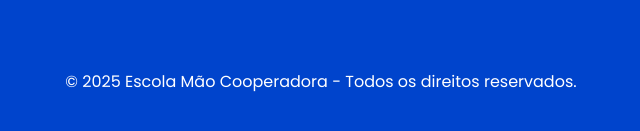
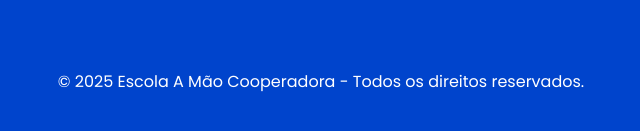
Before and after one commit to hainrichgr/escolamc, a plain HTML site: page index.html in a window 1280 px wide. Shown: the part 2713-2844 px from the top of the page, 319-959 px from the left. Drawn offline with Linux system fonts and the light colour scheme.

Commit message:
descrição da alteração

```diff
--- a/index.html
+++ b/index.html
@@ -98,7 +98,7 @@
     <!-- Rodapé -->
     <footer>
         <div class="container">
-            <p>&copy; 2025 Escola Mão Cooperadora - Todos os direitos reservados.</p>
+            <p>&copy; 2025 Escola A Mão Cooperadora - Todos os direitos reservados.</p>
         </div>
     </footer>
 </body>
```
Also changed, not shown: 1 other file.
